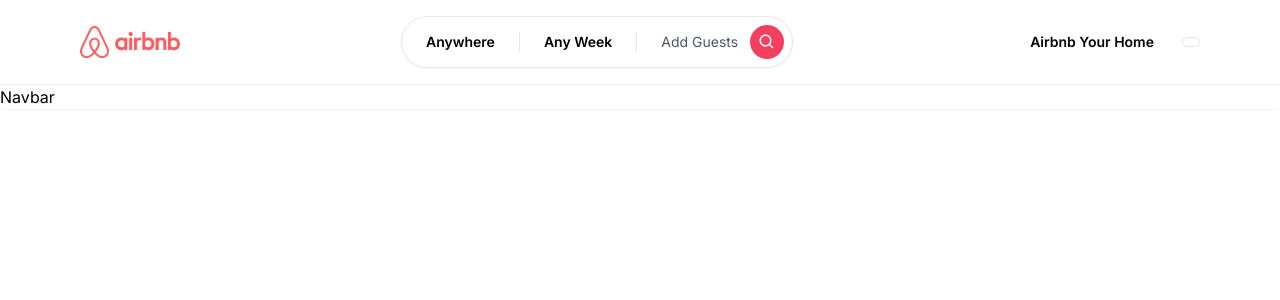
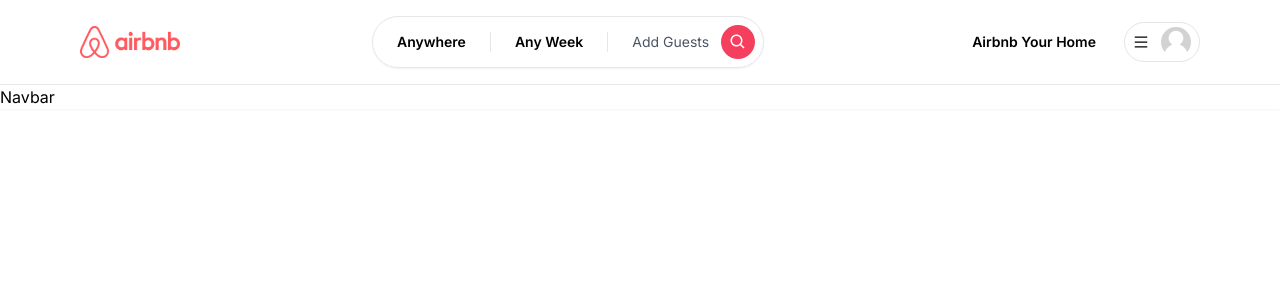
Before and after one commit to VJSeraphim/next_airbnb, a Next.js app: page / in a window 1280 px wide. Shown: the top 300 px of the page. Built offline with nearby package versions, Linux system fonts and the light colour scheme.

Commit message:
Navbar Elements

```diff
--- /dev/null
+++ b/app/components/Avatar.tsx
@@ -0,0 +1,16 @@
+'use client'
+import Image from "next/image"
+
+const Avatar = () => {
+  return (
+    <Image
+        className="rounded-full"
+        height="30"
+        width="30"
+        alt="Avatar"
+        src="/images/placeholder.jpg"
+    />
+  )
+}
+
+export default Avatar
--- a/app/components/navbar/UserMenu.tsx
+++ b/app/components/navbar/UserMenu.tsx
@@ -1,4 +1,6 @@
 'use client'
+import { AiOutlineMenu } from 'react-icons/ai'
+import Avatar from '../Avatar'
 
 const UserMenu = () => {
     return (
@@ -39,7 +41,10 @@
                     "
                     onClick={() => {}}
                 >
-
+                    <AiOutlineMenu />
+                    <div className="hidden md:block">
+                        <Avatar />
+                    </div>
                 </div>
             </div>
         </div>
```
